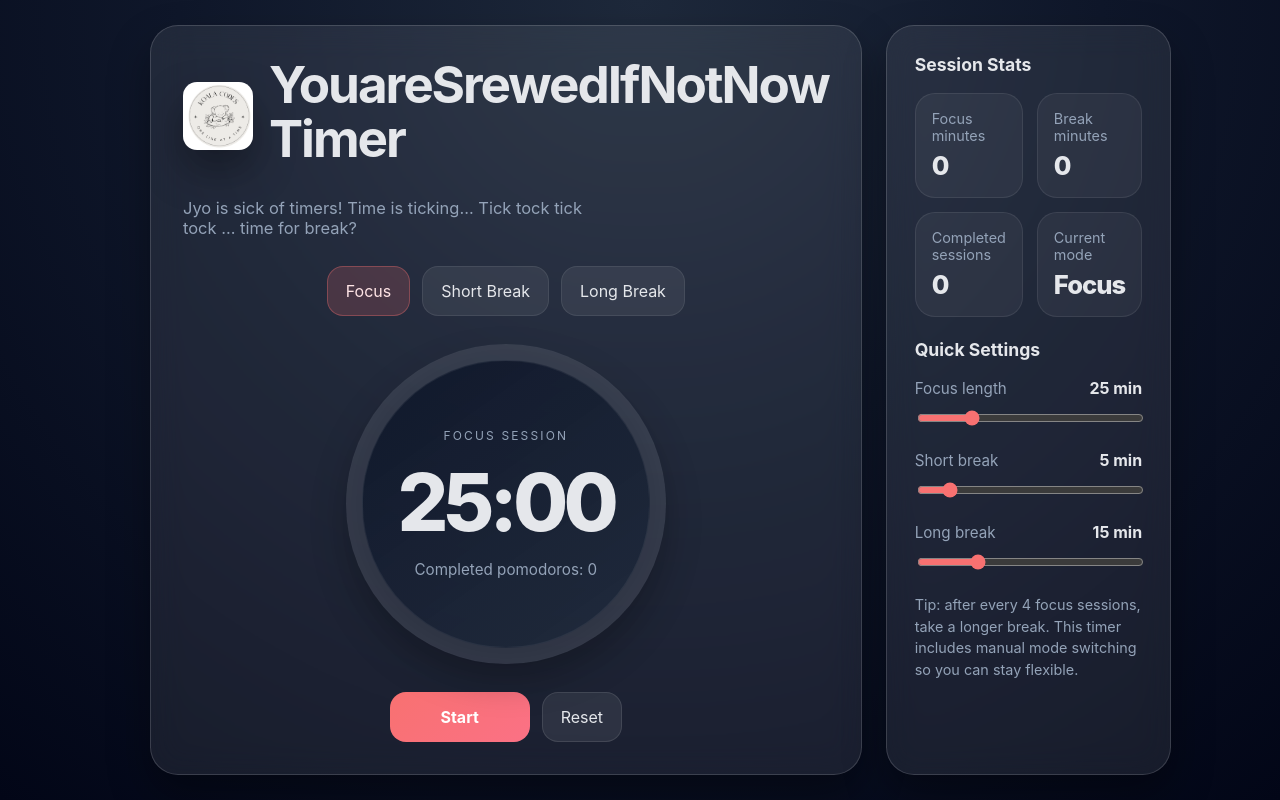
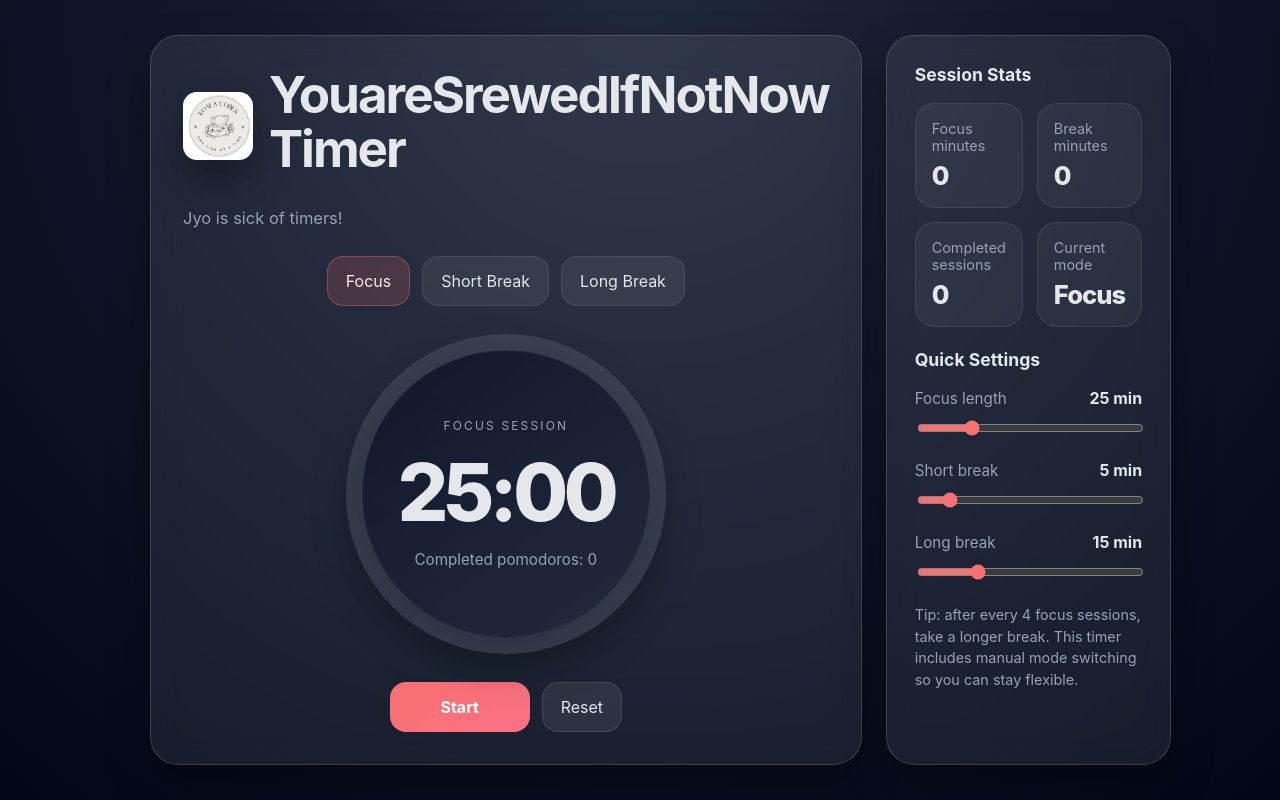
Before and after one commit to KoalaisMad/CSCE412Project5, a plain HTML site: page index.html in a window 1280 px wide. Drawn offline with Linux system fonts and the light colour scheme.

Commit message:
description -testing p3

```diff
--- a/index.html
+++ b/index.html
@@ -321,7 +321,7 @@
         <img src="koalaCreations.png" alt="Koala Creations Logo" class="logo-img" />
         <h1> YouareSrewedIfNotNow Timer</h1>
       </div>
-      <p class="subtitle">Jyo is sick of timers! Time is ticking... Tick tock tick tock ... time for break?</p>
+      <p class="subtitle">Jyo is sick of timers!</p>
 
       <div class="mode-switches">
         <button class="mode-btn active" data-mode="focus">Focus</button>
```
